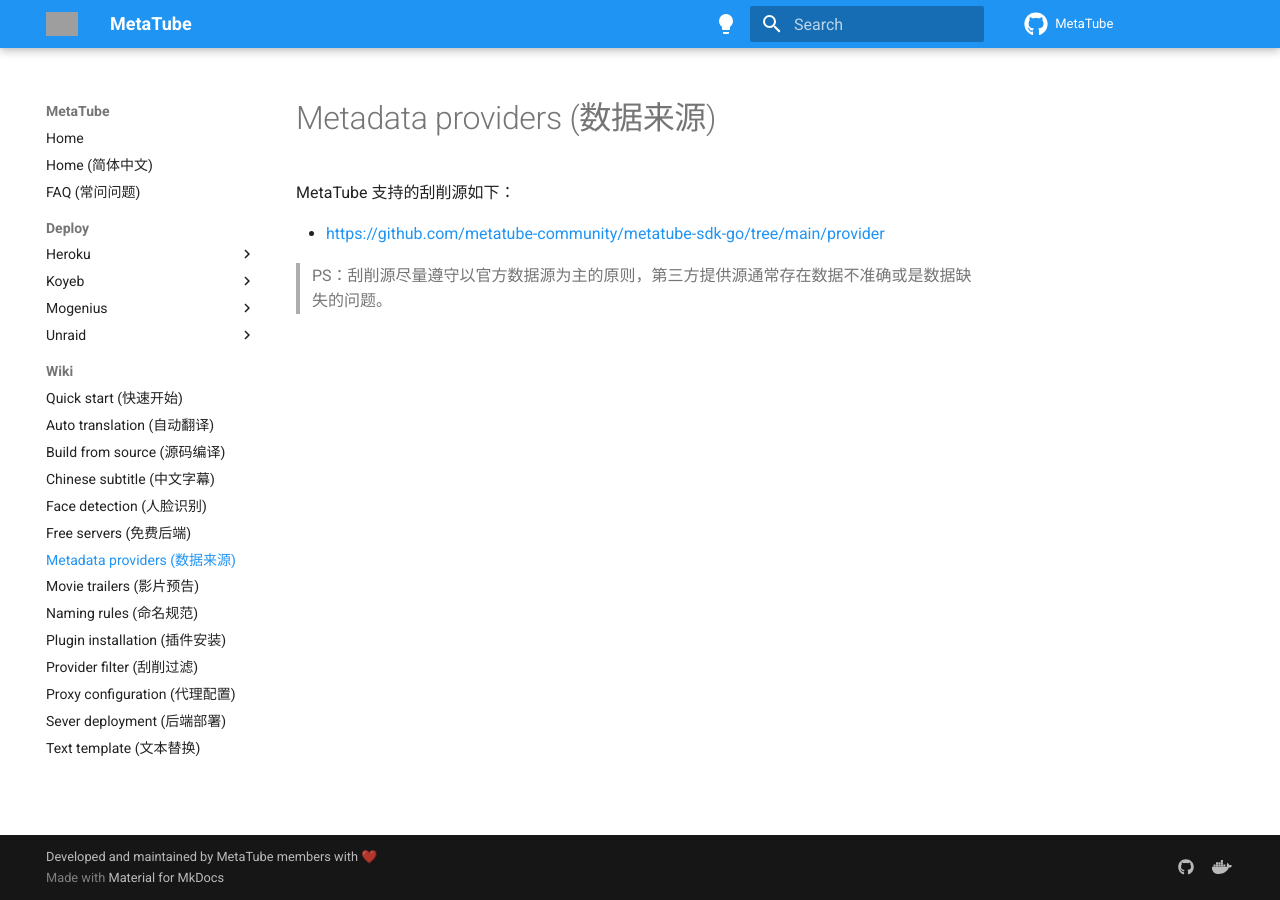
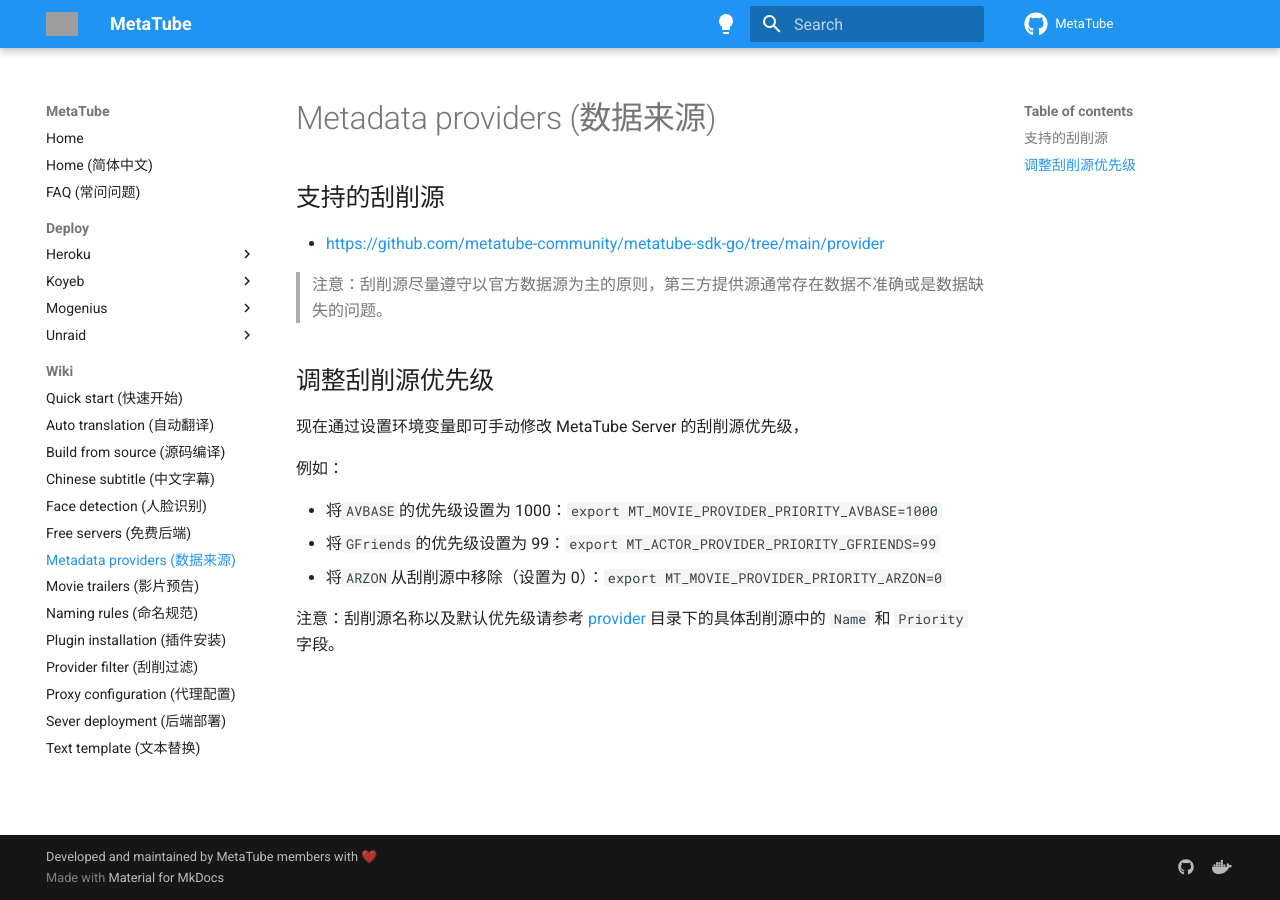
Before and after one commit to metatube-community/metatube-community.github.io, an MkDocs documentation site: the page built from docs/wiki/metadata-providers.md, in a window 1280 px wide. Built offline with MkDocs 1.6.1 and Material for MkDocs 9.7.7, drawn with Linux system fonts in a browser that asks for light colours; grey boxes are pictures that could not be loaded.

Commit message:
Doc: update providers

```diff
--- a/docs/wiki/metadata-providers.md
+++ b/docs/wiki/metadata-providers.md
@@ -1,40 +1,19 @@
 # Metadata providers (数据来源)
 
-MetaTube 支持的刮削源如下：
+## 支持的刮削源
 
 - <https://github.com/metatube-community/metatube-sdk-go/tree/main/provider>
 
-<!-- - [`10musume`](https://www.10musume.com/)
-- [`1Pondo`](https://www.1pondo.tv/)
-- [`AirAV`](https://www.airav.wiki/)
-- [`ARZON`](https://www.arzon.jp/)
-- [`AVE`](https://www.aventertainments.com/)
-- [`AVWIKI`](https://www.avwiki.org/)
-- [`C0930`](https://www.c0930.com/)
-- [`Caribbeancom`](https://www.caribbeancom.com/)
-- [`CaribbeancomPR`](https://www.caribbeancompr.com/)
-- [`DUGA`](https://duga.jp/main/)
-- [`FANZA`](https://www.dmm.co.jp/)
-- [`FC2`](https://adult.contents.fc2.com/)
-- [`Gcolle`](https://gcolle.net/)
-- [`Getchu`](https://dl.getchu.com/)
-- [`H0930`](https://www.h0930.com/)
-- [`H4610`](https://www.h4610.com/)
-- [`GFriends`](https://github.com/xinxin8816/gfriends)
-- [`HeyDouga`](https://www.heydouga.com/)
-- [`HEYZO`](https://www.heyzo.com/)
-- [`JAV321`](https://www.jav321.com/)
-- [`JavBus`](https://www.javbus.com/)
-- [`KIN8`](https://www.kin8tengoku.com/)
-- [`MGS`](https://www.mgstage.com/)
-- [`MYWIFE`](https://mywife.cc/)
-- [`MURAMURA`](https://www.muramura.tv/)
-- [`Pacopacomama`](https://www.pacopacomama.com/)
-- [`Pcolle`](https://www.pcolle.com/)
-- [`PRESTIGE`](https://www.prestige-av.com/)
-- [`SOD`](https://ec.sod.co.jp/prime/)
-- [`TOKYO-HOT`](https://my.tokyo-hot.com/)
-- [`XsList`](https://xslist.org/)
-- [`XXX-AV`](https://www.xxx-av.com/) -->
+> 注意：刮削源尽量遵守以官方数据源为主的原则，第三方提供源通常存在数据不准确或是数据缺失的问题。
 
-> PS：刮削源尽量遵守以官方数据源为主的原则，第三方提供源通常存在数据不准确或是数据缺失的问题。
+## 调整刮削源优先级
+
+现在通过设置环境变量即可手动修改 MetaTube Server 的刮削源优先级，
+
+例如：
+
+- 将`AVBASE`的优先级设置为 1000：`export MT_MOVIE_PROVIDER_PRIORITY_AVBASE=1000`
+- 将`GFriends`的优先级设置为 99：`export MT_ACTOR_PROVIDER_PRIORITY_GFRIENDS=99`
+- 将`ARZON`从刮削源中移除（设置为 0）：`export MT_MOVIE_PROVIDER_PRIORITY_ARZON=0`
+
+注意：刮削源名称以及默认优先级请参考 [provider](https://github.com/metatube-community/metatube-sdk-go/tree/main/provider) 目录下的具体刮削源中的 `Name` 和 `Priority` 字段。
```
